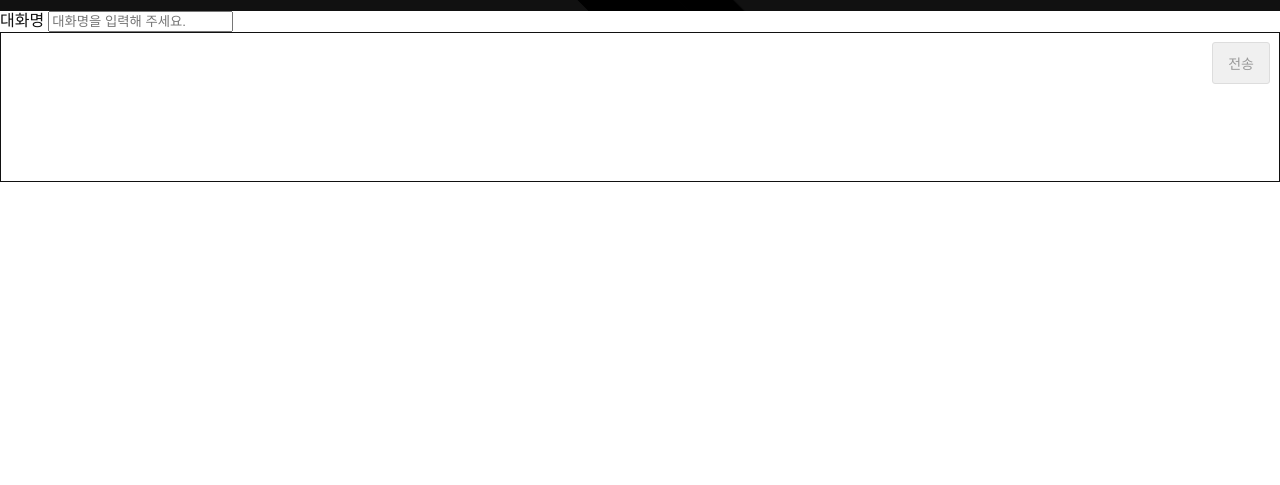
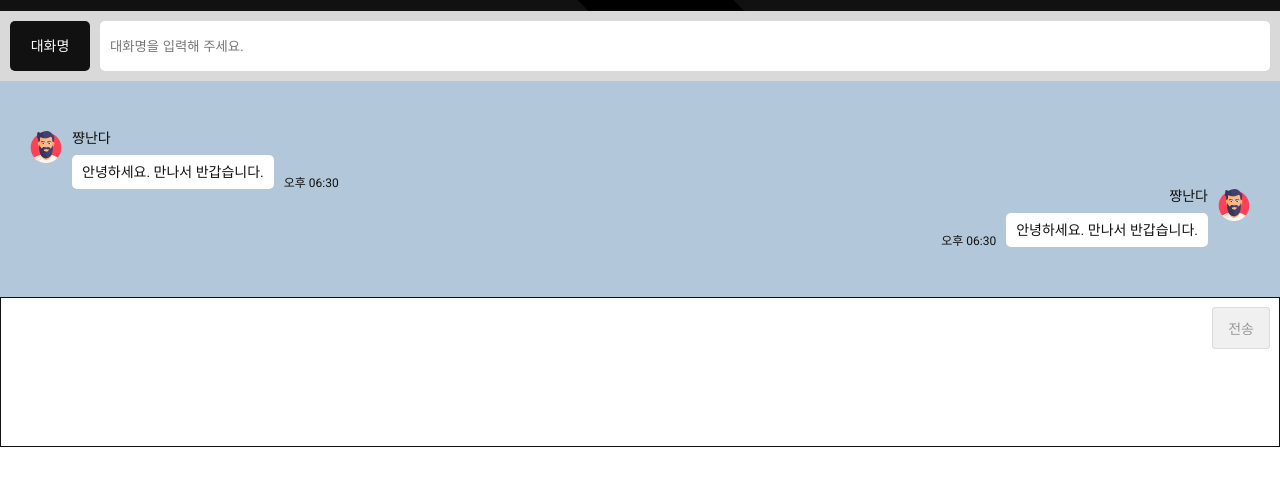
Before and after one commit to wangseonghyeok/chatting, a website: page public/html/chatting.html in a window 1280 px wide. Shown: the part 39-524 px from the top of the page. Drawn offline with nearby package versions, Linux system fonts and the light colour scheme; no server answers.

Commit message:
chatting scss

```diff
--- a/public/html/chatting.html
+++ b/public/html/chatting.html
@@ -25,26 +25,30 @@
       </div>
       <div class="chattingBox">
         <ul class="list">
-          <!-- <li class="other">
+          <li class="other">
             <div class="profile">
               <img src="../images/man.png" alt="" />
-              <span class="name">쨩난다</span>
             </div>
             <div class="msgBox">
-              <div class="msg">안녕하세요. 만나서 반갑습니다.</div>
-              <div class="time">오후 06:30</div>
+              <span class="name">쨩난다</span>
+              <div class="inner">
+                <div class="msg">안녕하세요. 만나서 반갑습니다.</div>
+                <div class="time">오후 06:30</div>
+              </div>
             </div>
           </li>
           <li class="me">
             <div class="profile">
               <img src="../images/man.png" alt="" />
-              <span class="name">쨩난다</span>
             </div>
             <div class="msgBox">
-              <div class="msg">안녕하세요. 만나서 반갑습니다.</div>
-              <div class="time">오후 06:30</div>
+              <span class="name">쨩난다</span>
+              <div class="inner">
+                <div class="msg">안녕하세요. 만나서 반갑습니다.</div>
+                <div class="time">오후 06:30</div>
+              </div>
             </div>
-          </li> -->
+          </li>
         </ul>
       </div>
       <div class="sendBox">
--- a/public/scss/layout.scss
+++ b/public/scss/layout.scss
@@ -26,6 +26,88 @@ a {
   justify-content: center;
   align-items: center;
   @include longShadow(darken(#111, 10), 50);
+}
+.user {
+  background-color: #d9d9d9;
+  label {
+    padding: 10px;
+    display: flex;
+    justify-content: space-between;
+    font-size: 14px;
+    .nick {
+      background-color: #111;
+      color: #fff;
+      outline: none;
+      border: none;
+      justify-content: center;
+      align-items: center;
+      display: flex;
+      width: 80px;
+      border-radius: 5px;
+      margin-right: 10px;
+    }
+    input {
+      flex-grow: 1;
+      border: none;
+      outline: none;
+      height: 50px;
+      padding: 0 10px;
+      border-radius: 5px;
+    }
+  }
+}
+
+.chattingBox {
+  background-color: #b2c7d9;
+  height: calc(100% - 200px);
+  overflow-y: auto;
+  padding: 50px 30px;
+  .list {
+    li {
+      display: flex;
+      font-size: 14px;
+      .profile {
+        img {
+          border-radius: 10px;
+          overflow: hidden;
+        }
+      }
+      .msgBox {
+        display: flex;
+        flex-direction: column;
+        margin-left: 10px;
+        .inner {
+          display: flex;
+          align-items: flex-end;
+          margin-top: 10px;
+          .msg {
+            background-color: #fff;
+            border-radius: 5px;
+            padding: 10px;
+            margin-right: 10px;
+          }
+          .time {
+            font-size: 12px;
+          }
+        }
+      }
+      &.me {
+        flex-direction: row-reverse;
+        .msgBox {
+          align-items: flex-end;
+          margin-right: 10px;
+          .inner {
+            flex-direction: row-reverse;
+            justify-content: flex-end;
+            .msg {
+              margin-left: 10px;
+              margin-right: 0;
+            }
+          }
+        }
+      }
+    }
+  }
 }
 
 .sendBox {
```
Also changed, not shown: public/css/layout.css, public/css/layout.min.css.
